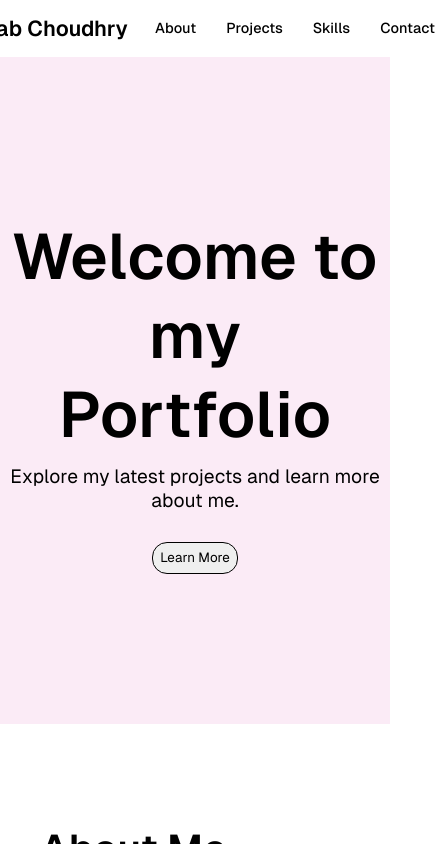
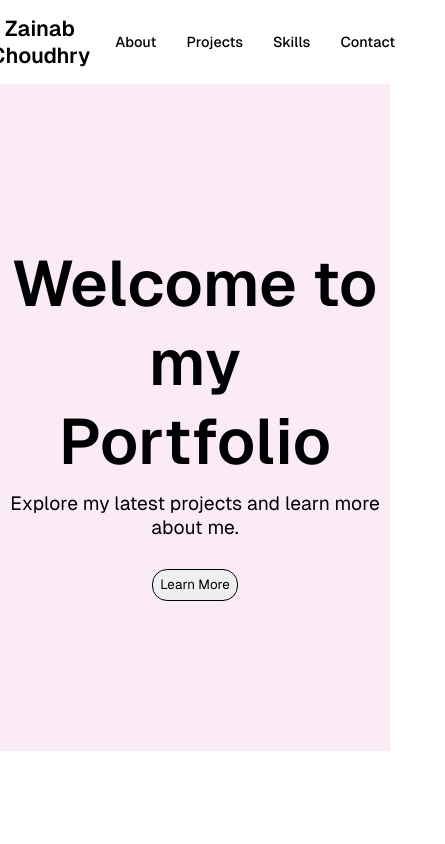
Before and after one commit to zainabch123/my-portfolio-react-app, a React (Vite) app: page / in a window 390 px wide. Shown: the whole page, 445 px wide, since content can reach past the window. Built offline with nearby package versions, Linux system fonts and the light colour scheme.

Commit message:
Final Responsiveness check

```diff
--- a/src/App.jsx
+++ b/src/App.jsx
@@ -12,7 +12,6 @@ function App() {
         <a href="#header" id="nav-name">
           <h2>Zainab Choudhry</h2>
         </a>
-        <div></div>
         <a className="nav-links" href="#about-section">
           About
         </a>
--- a/src/index.css
+++ b/src/index.css
@@ -24,7 +24,6 @@ main {
   overflow-x: hidden;
 }
 
-
 .header {
   justify-content: center;
   align-items: center;
@@ -33,8 +32,7 @@ main {
 }
 
 .navigation-bar {
-  display: grid;
-  grid-template-columns: 200px minmax(0px, 800px) repeat(4, auto);
+  display: flex;
   font-size: 0.9rem;
   align-items: center;
   padding: 5px;
@@ -43,6 +41,8 @@ main {
 }
 
 #nav-name {
+  display: flex;
+  width: 60%;
   text-decoration: none;
   padding: 10px;
   color: black;
@@ -222,12 +222,12 @@ main {
   justify-items: center;
 }
 
-
 .contact-section form {
   display: flex;
   flex-direction: column;
-  max-width: 500px;
+  max-width: 600px;
   margin: auto;
+  padding: 0px 10px 0px 10px;
   gap: 15px;
   margin-top: 30px;
   justify-items: center;
```
